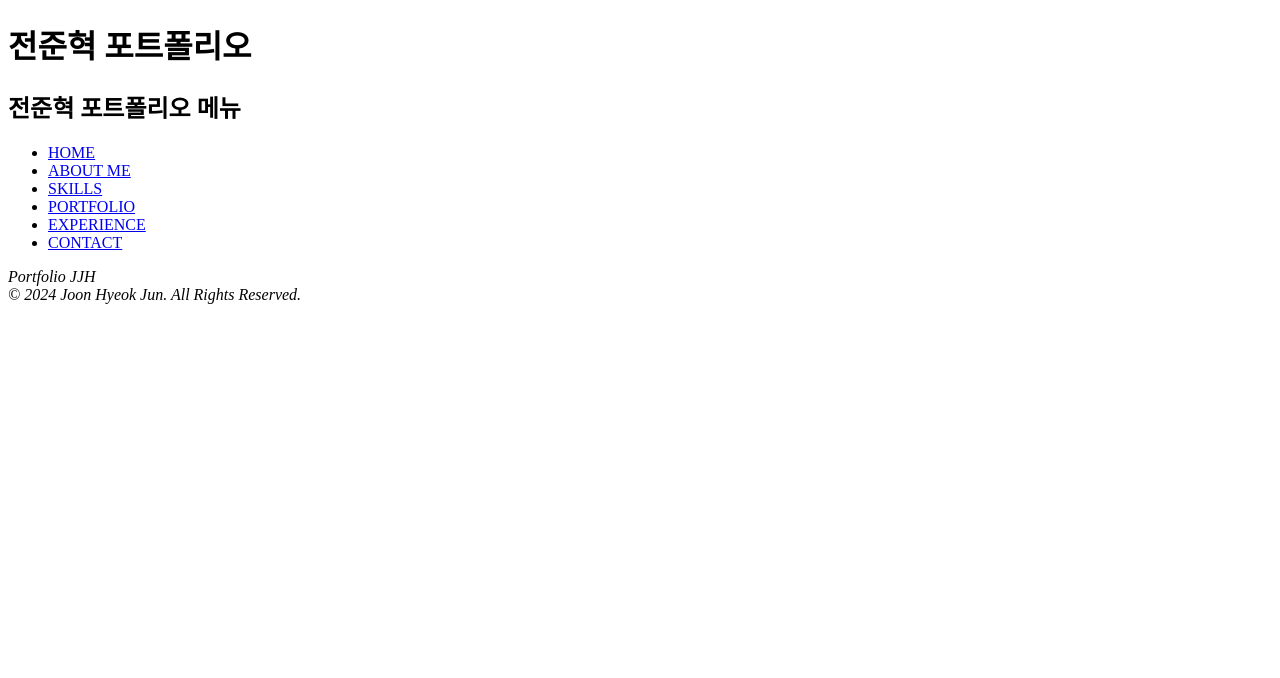
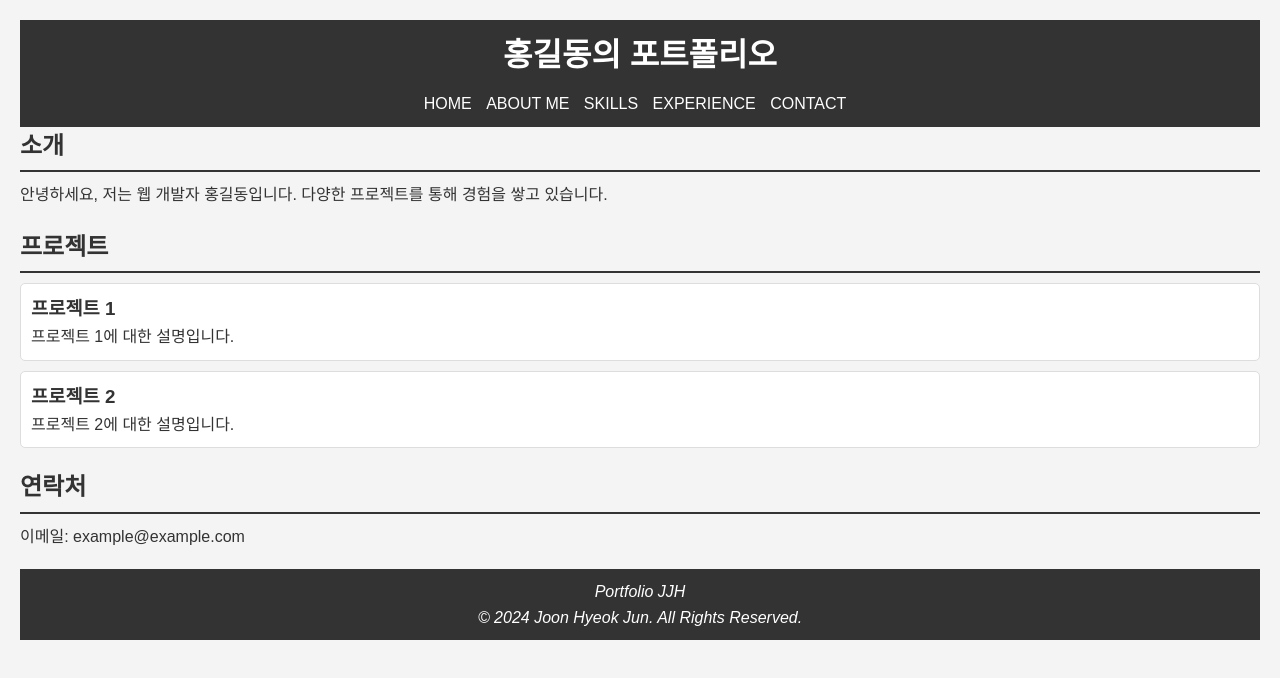
Before and after one commit to student-jjh/JJH_INTRO, a plain HTML site: page index.html in a window 1280 px wide. Drawn offline with Linux system fonts and the light colour scheme.

Commit message:
basic css setting

```diff
--- a/css/style.css
+++ b/css/style.css
@@ -1 +1,75 @@
-/* header */
+/* main */
+/*
+html{cursor: url(../images/mouse.png), auto}
+*/
+body{font-family:'Noto Sans KR',sans-serif; color:#2b2b2b;}
+#wrap{width:100%; min-width:1200px;}
+::selection{background-color:#bbdcfb;}
+
+
+/* 기본 스타일 초기화 */
+* {
+    margin: 0;
+    padding: 0;
+    box-sizing: border-box;
+}
+
+body {
+    font-family: Arial, sans-serif;
+    line-height: 1.6;
+    background-color: #f4f4f4;
+    color: #333;
+    padding: 20px;
+}
+
+header {
+    background: #333;
+    color: #fff;
+    padding: 10px 0;
+    text-align: center;
+}
+
+header h1 {
+    margin-bottom: 10px;
+}
+
+nav ul {
+    list-style: none;
+    padding: 0;
+}
+
+nav ul li {
+    display: inline;
+    margin-right: 10px;
+}
+
+nav ul li a {
+    color: #fff;
+    text-decoration: none;
+}
+
+section {
+    margin-bottom: 20px;
+}
+
+h2 {
+    border-bottom: 2px solid #333;
+    padding-bottom: 5px;
+    margin-bottom: 10px;
+}
+
+.project {
+    background: #fff;
+    padding: 10px;
+    margin-bottom: 10px;
+    border: 1px solid #ddd;
+    border-radius: 5px;
+}
+
+footer {
+    text-align: center;
+    margin-top: 20px;
+    padding: 10px 0;
+    background: #333;
+    color: #fff;
+}
--- a/index.html
+++ b/index.html
@@ -1,5 +1,6 @@
 <!DOCTYPE html>
-<html lang="en">
+
+<html lang="ko">
 <head>
     <meta charset="UTF-8">
     <meta http-equiv="X-UA-Compatible" content="IE=edge">
@@ -17,30 +18,49 @@
     <meta name="Author-Date" content="2024.07.12">
     <meta name="Copyright" content="전준혁">
 
+
+
     <link rel="stylesheet" href="./css/style.css">
 
     <title>전준혁 포트폴리오</title>
 </head>
 <body>
-    <h1>전준혁 포트폴리오</h1>
-
-    <div id="wrap">
+    <div>
         <header>
-          <div class="container">
-            <h2 class="sr-only">전준혁 포트폴리오 메뉴</h2>
-
+            <h1>홍길동의 포트폴리오</h1>
             <nav>
-              <ul class="gnb clearfix">
+                <ul>
                     <li class="on"><a href="#">HOME</a></li>
                     <li><a href="#">ABOUT ME</a></li>
                     <li><a href="#">SKILLS</a></li>
-                <li><a href="#">PORTFOLIO</a></li>
                     <li><a href="#">EXPERIENCE</a></li>
                     <li><a href="#">CONTACT</a></li>
                 </ul>
             </nav>
+        </header>
+
+        <section id="about">
+            <h2>소개</h2>
+            <p>안녕하세요, 저는 웹 개발자 홍길동입니다. 다양한 프로젝트를 통해 경험을 쌓고 있습니다.</p>
+        </section>
+
+        <section id="projects">
+            <h2>프로젝트</h2>
+            <div class="project">
+                <h3>프로젝트 1</h3>
+                <p>프로젝트 1에 대한 설명입니다.</p>
             </div>
-        </header>
+            <div class="project">
+                <h3>프로젝트 2</h3>
+                <p>프로젝트 2에 대한 설명입니다.</p>
+            </div>
+        </section>
+
+        <section id="contact">
+            <h2>연락처</h2>
+            <p>이메일: example@example.com</p>
+        </section>
+
         <footer>
             <address>
               Portfolio JJH<br>
```
Lines whose indentation alone changed are shown as unchanged.
